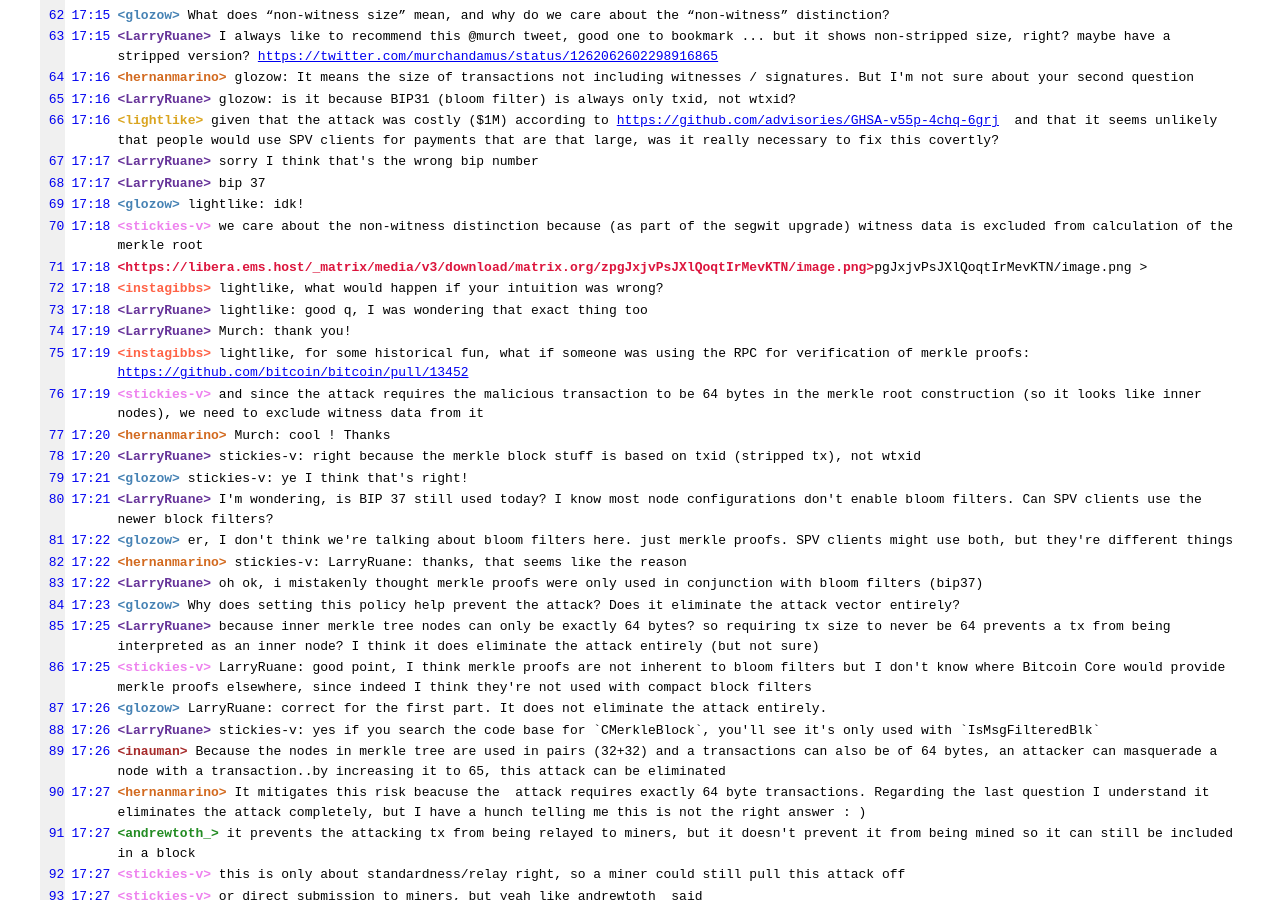
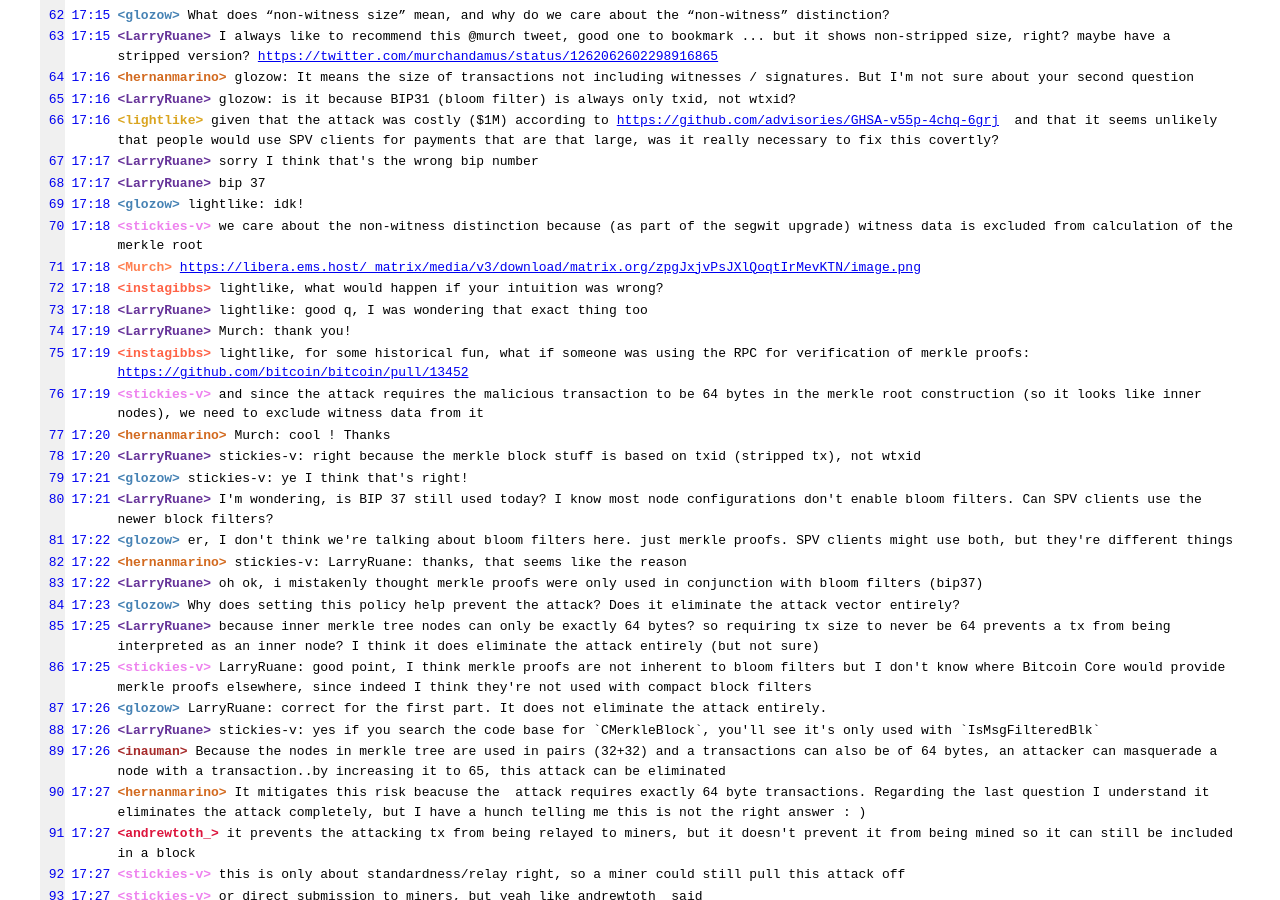
Before and after one commit to bitcoin-core-review-club/website, a Jekyll site: the page built from _posts/2022-10-26-#26265.md, in a window 1280 px wide and 900 px high, scrolled down 2701 px. Built offline with Jekyll 4.4.1, drawn with Linux system fonts in a browser that asks for light colours.

Commit message:
manual fix for "Murch uploaded an image"

```diff
--- a/_posts/2022-10-26-#26265.md
+++ b/_posts/2022-10-26-#26265.md
@@ -142,7 +142,7 @@ discussed this topic.
 17:17 <LarryRuane> bip 37
 17:18 <glozow> lightlike: idk!
 17:18 <stickies-v> we care about the non-witness distinction because (as part of the segwit upgrade) witness data is excluded from calculation of the merkle root
-17:18 — Murch uploaded an image: (83KiB) < https://libera.ems.host/_matrix/media/v3/download/matrix.org/zpgJxjvPsJXlQoqtIrMevKTN/image.png >
+17:18 <Murch> https://libera.ems.host/_matrix/media/v3/download/matrix.org/zpgJxjvPsJXlQoqtIrMevKTN/image.png
 17:18 <instagibbs> lightlike, what would happen if your intuition was wrong?
 17:18 <LarryRuane> lightlike: good q, I was wondering that exact thing too
 17:19 <LarryRuane> Murch: thank you!
```
